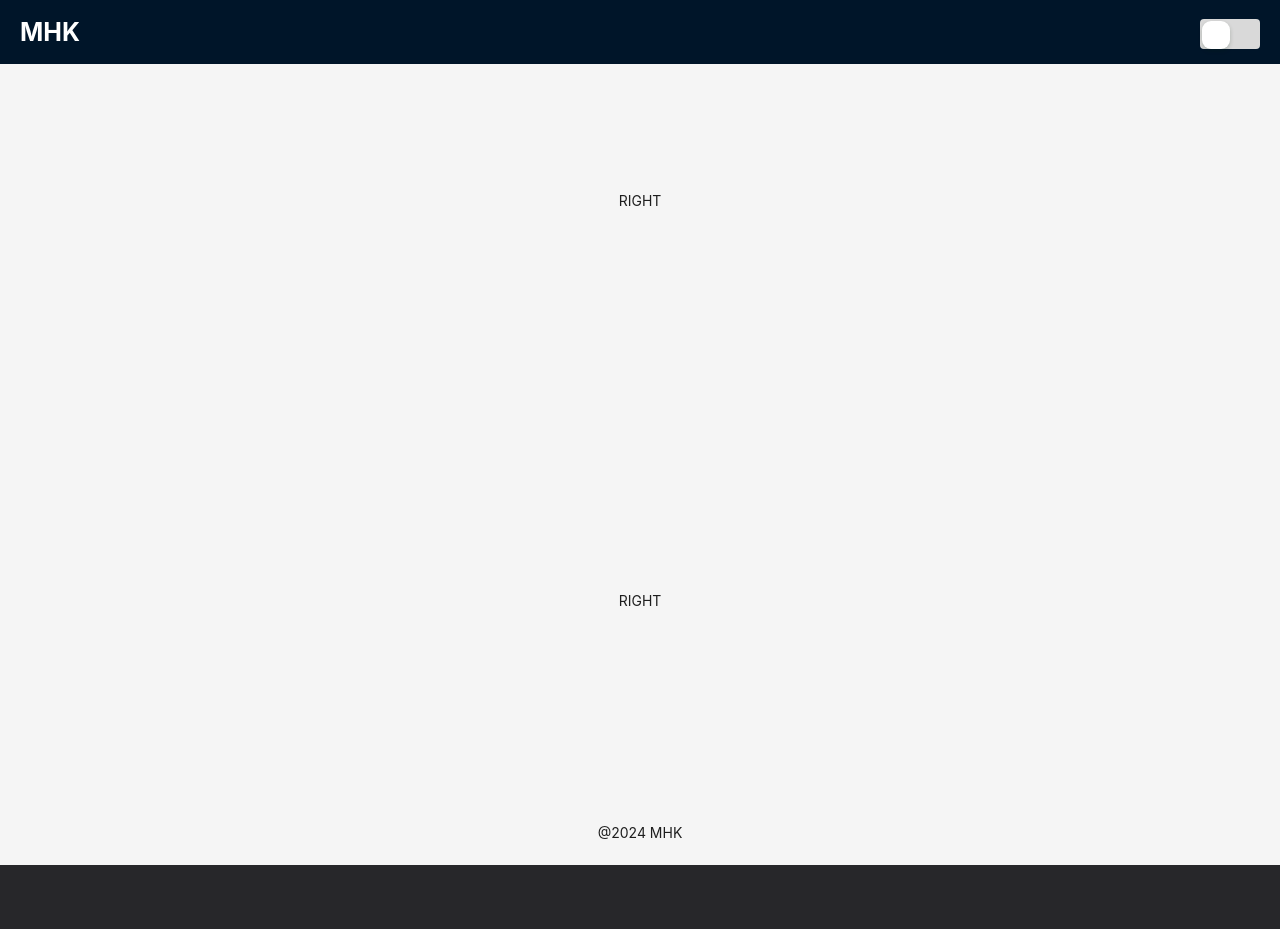
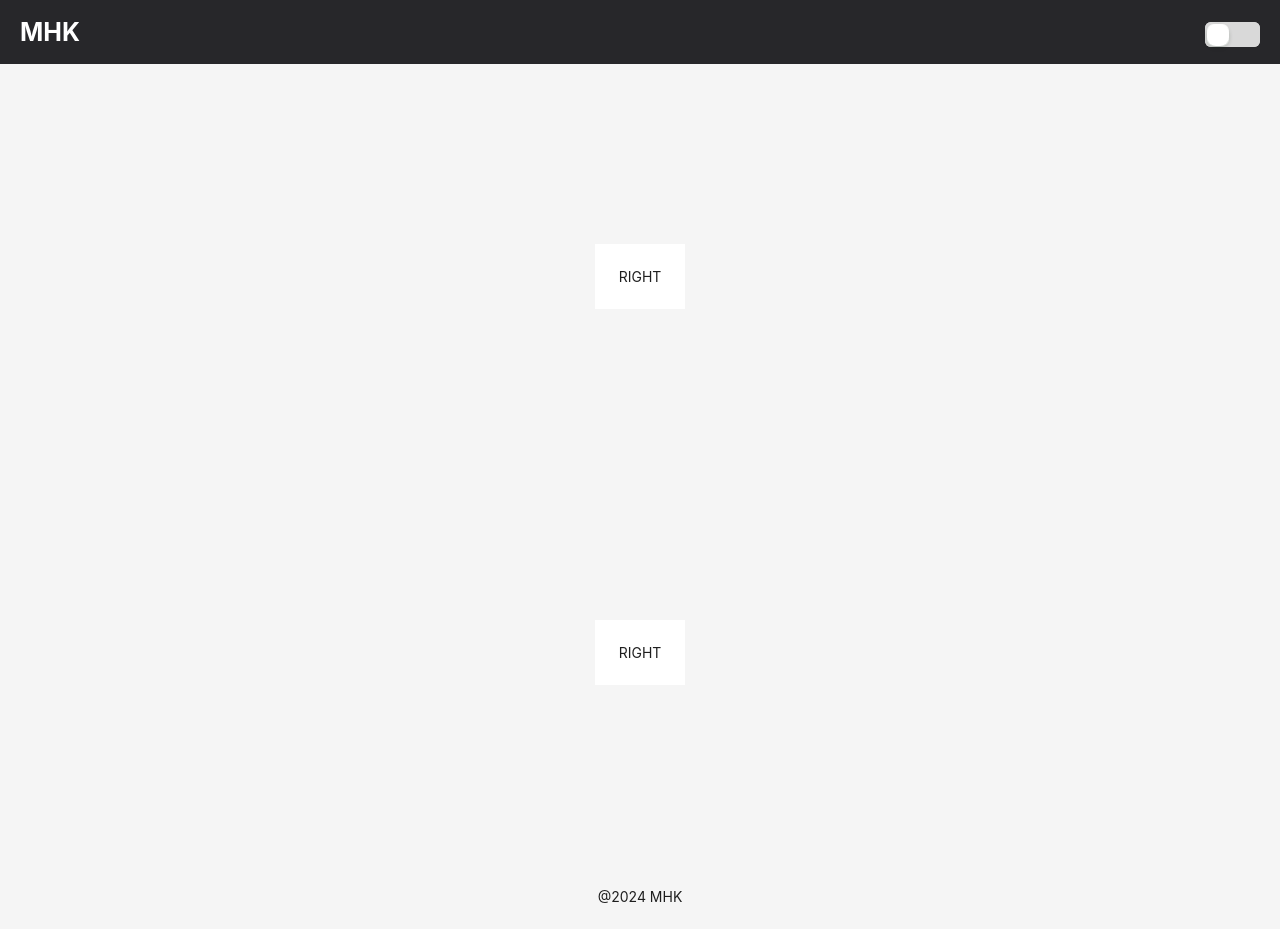
Before and after one commit to HassanKashif-pro/My-Portfolio, a React (Create React App) app: page / in a window 1280 px wide. Before the commit the page ends 865 px from the top, so only its background shows below. Built offline with nearby package versions, Linux system fonts and the light colour scheme.

Commit message:
Light And Dark Theme Button Set-

```diff
--- a/src/Pages/Home.tsx
+++ b/src/Pages/Home.tsx
@@ -8,45 +8,45 @@ function Home() {
 
   const toggleTheme = (checked) => {
     setTheme(checked ? "dark" : "light");
-    document.body.className = checked ? "dark" : "light"; // Add class to body for styling
+    document.body.className = checked ? "dark" : "light"; // Apply global theme class
   };
+
   return (
-    <Layout style={{ minHeight:"100vh"}}>
-      <Header className="header"         style={{
-          position: 'fixed',
+    <Layout style={{ minHeight: "100vh" }}>
+      <Header
+        className="header"
+        style={{
+          position: "fixed",
           top: 0,
-          width: '100%',
+          width: "100%",
           zIndex: 1, // Ensure it's on top
-          background: '#001529', // Ant Design default header background
-          padding: '0 20px', // Adjust padding for content inside header
-          color: '#fff',
-        }}>
-        <div style={{ color: 'white', float: 'left', marginRight: '20px' }}>
+          padding: "0 20px", // Adjust padding for content inside header
+          color: "#fff",
+        }}
+      >
+        <div style={{ color: "white", float: "left", marginRight: "20px" }}>
           MHK
         </div>
-        <div className="box" style={{ float: 'right' }}>
+        <div className="box" style={{ float: "right" }}>
           <div className={`app ${theme}`}>
             {/* Switch for Theme Toggle */}
             <Switch
               onChange={toggleTheme}
               className="custom-switch"
-              checked={theme === 'dark'}
+              checked={theme === "dark"}
               style={{ zIndex: 2 }} // Ensure the switch is on top
             />
           </div>
         </div>
       </Header>
-        <Content className="Content" >
-        <div style={{ padding: 24}}>
-          RIGHT
-        </div>
-        <div style={{ padding: 24}}>
-          RIGHT
-        </div>
+
+      {/* Add marginTop to avoid overlap with fixed header */}
+      <Content className="Content" style={{ marginTop: "64px", padding: 24 }}>
+        <div style={{ background: "#fff", padding: 24 }}>RIGHT</div>
+        <div style={{ background: "#fff", padding: 24 }}>RIGHT</div>
       </Content>
-      <Footer style={{ textAlign: 'center' }}>
-        @2024 MHK
-      </Footer>
+
+      <Footer style={{ textAlign: "center" }}>@2024 MHK</Footer>
     </Layout>
   );
 }
--- a/src/styles/Home.css
+++ b/src/styles/Home.css
@@ -1,17 +1,40 @@
-body {
-  background: rgb(39, 39, 42) !important;
-  color: #f0f0f0 !important;
+/* styles/Home.css */
+
+/* Light mode */
+body.light {
+  background-color: #fff;
+  color: #000;
 }
 
-body.light {
-  background-color: #f0f0f0 !important;
-  color: #333 !important;
+/* Dark mode */
+body.dark {
+  background: rgb(39, 39, 42);
+  color: #fff;
 }
 
-body.dark {
-  background: rgb(39, 39, 42) !important;
-  color: #f0f0f0 !important;
+/* Additional styling for the Ant Layout components in dark mode */
+body.dark .ant-layout-header {
+  background-color: rgb(39, 39, 42);
 }
+
+body.dark .ant-layout-content {
+  background-color: rgb(39, 39, 42);
+}
+
+body.dark .ant-layout-footer {
+  background-color: rgb(39, 39, 42);
+  color: #fff;
+}
+
+/* Custom Switch styling */
+.custom-switch.ant-switch-checked {
+  background-color: #1890ff; /* Primary color in dark mode */
+}
+
+.custom-switch.ant-switch {
+  background-color: #d9d9d9;
+}
+
 .header {
   position: fixed;
   display: flex;
@@ -46,8 +69,8 @@ body.dark {
   min-height: 100vh;
 }
 .custom-switch {
-  width: 60px; /* Width of the switch */
-  height: 30px; /* Height of the switch */
+  width: 55px; /* Width of the switch */
+  height: 25px; /* Height of the switch */
 }
 
 /* Switch Track Styling */
@@ -57,19 +80,17 @@ body.dark {
 }
 /* Customize the handle (unselected state) */
 .custom-switch .ant-switch-handle {
-  width: 28px; /* Width of the handle */
-  height: 28px; /* Height of the handle */
+  width: 22px; /* Width of the handle */
+  height: 22px; /* Height of the handle */
   background-color: #fff; /* White background for the handle */
-  border-radius: 50%; /* Rounded shape */
-  transition: transform 0.2s ease; /* Smooth transition */
+  border-radius: 30%; /* Rounded shape */
 }
 /* Customize the inner track (unselected state) */
 .custom-switch .ant-switch-inner {
   background-color: #d9d9d9; /* Light grey background for light mode */
-  border-radius: 4px; /* Match border radius of the switch */
+  border-radius: 6px; /* Match border radius of the switch */
 }
 /* Adjust position of handle when checked */
 .custom-switch.ant-switch-checked .ant-switch-handle {
-  transition: transform 1s ease; /* Smooth transition */
-  transform: translateX(-10px); /* Move handle to the right */
+  transform: translateX(-4px); /* Move handle to the right */
 }
```
